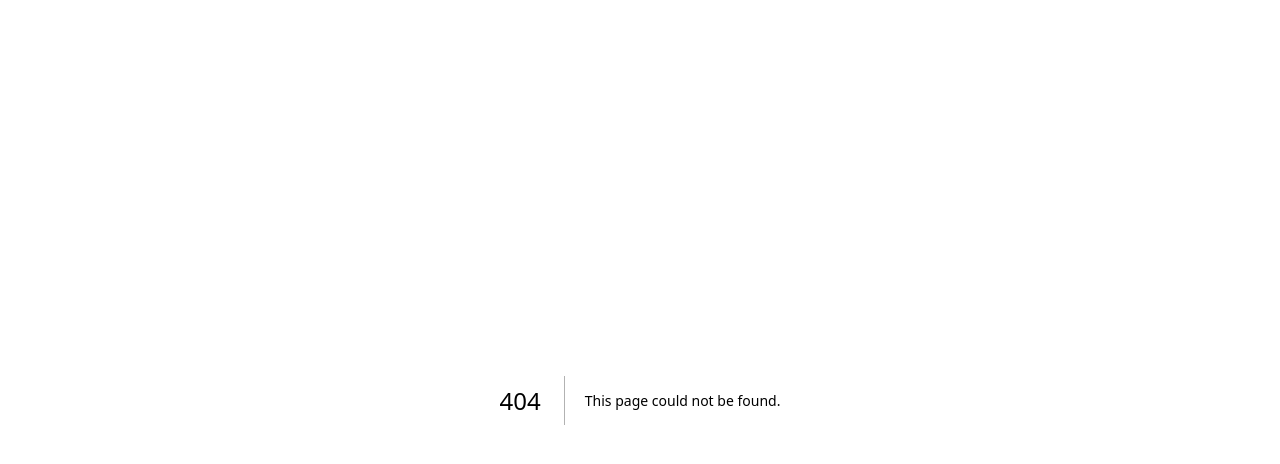
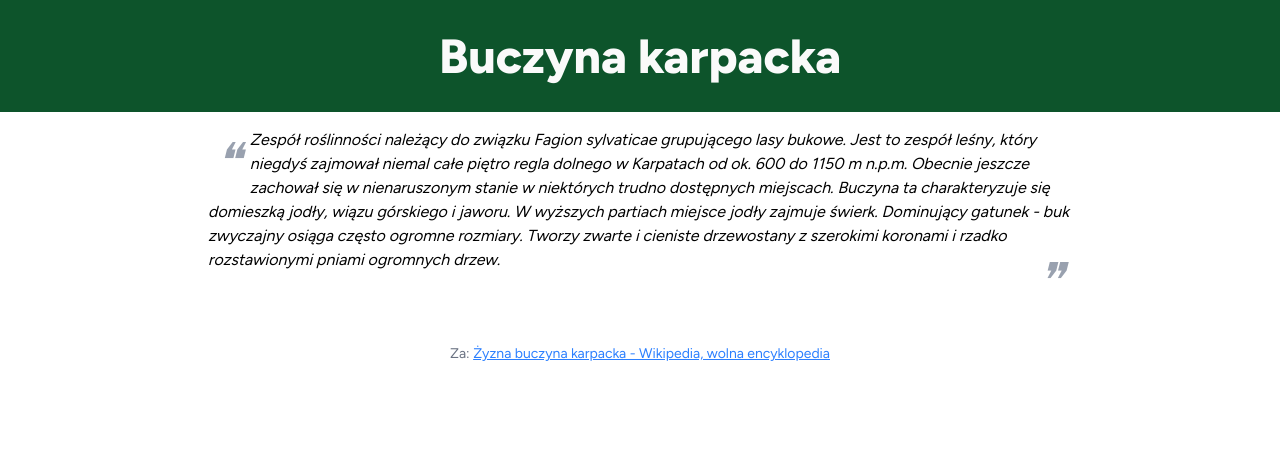
Before and after one commit to paweljw/park-bioroznorodnosci, a Next.js app: page /buczyna-karpacka in a window 1280 px wide. Before the commit this address had no page. Shown: the top 464 px of the page. Built offline with nearby package versions, Linux system fonts and the light colour scheme.

Commit message:
buczyna karpacka

```diff
--- /dev/null
+++ b/src/app/buczyna-karpacka/page.tsx
@@ -0,0 +1,35 @@
+import type { Metadata } from "next";
+import Link from "next/link";
+import Masthead from "~/components/Masthead";
+
+export const metadata: Metadata = {
+  title: "Buczyna karpacka",
+};
+
+export default function BuczynaKarpackaPage() {
+  return (
+    <div className="flex w-full flex-col">
+      <Masthead>Buczyna karpacka</Masthead>
+      <blockquote className="relative mx-auto w-full max-w-4xl p-4 italic before:float-left before:p-2 before:text-5xl before:text-gray-400 before:content-['❝'] after:float-right after:p-2 after:text-5xl after:text-gray-400 after:content-['❞']">
+        Zespół roślinności należący do związku Fagion sylvaticae grupującego
+        lasy bukowe. Jest to zespół leśny, który niegdyś zajmował niemal całe
+        piętro regla dolnego w Karpatach od ok. 600 do 1150 m n.p.m. Obecnie
+        jeszcze zachował się w nienaruszonym stanie w niektórych trudno
+        dostępnych miejscach. Buczyna ta charakteryzuje się domieszką jodły,
+        wiązu górskiego i jaworu. W wyższych partiach miejsce jodły zajmuje
+        świerk. Dominujący gatunek - buk zwyczajny osiąga często ogromne
+        rozmiary. Tworzy zwarte i cieniste drzewostany z szerokimi koronami i
+        rzadko rozstawionymi pniami ogromnych drzew.
+      </blockquote>
+      <p className="mx-auto max-w-4xl p-4 text-center text-sm text-gray-500">
+        Za:{" "}
+        <Link
+          href="https://pl.wikipedia.org/wiki/%C5%BByzna_buczyna_karpacka"
+          className="text-blue-500 underline"
+        >
+          Żyzna buczyna karpacka - Wikipedia, wolna encyklopedia
+        </Link>
+      </p>
+    </div>
+  );
+}
--- a/src/components/Map.tsx
+++ b/src/components/Map.tsx
@@ -424,7 +424,7 @@ export default function Map() {
                 "text-pink-500",
               )}
             >
-              Rośliny srodkowoeuropejskie
+              Rośliny środkowoeuropejskie
             </Link>
           </li>
           <li
```
